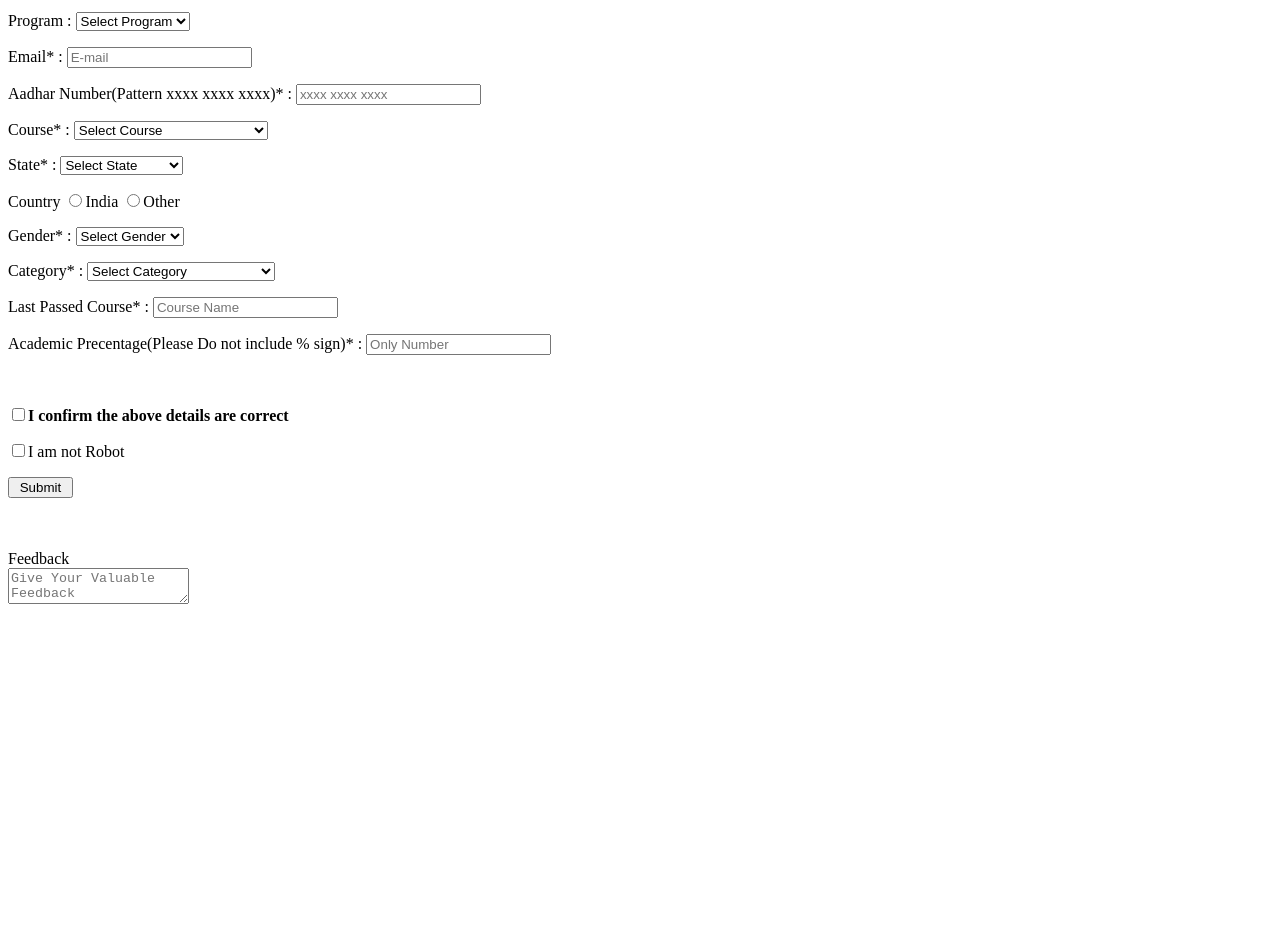
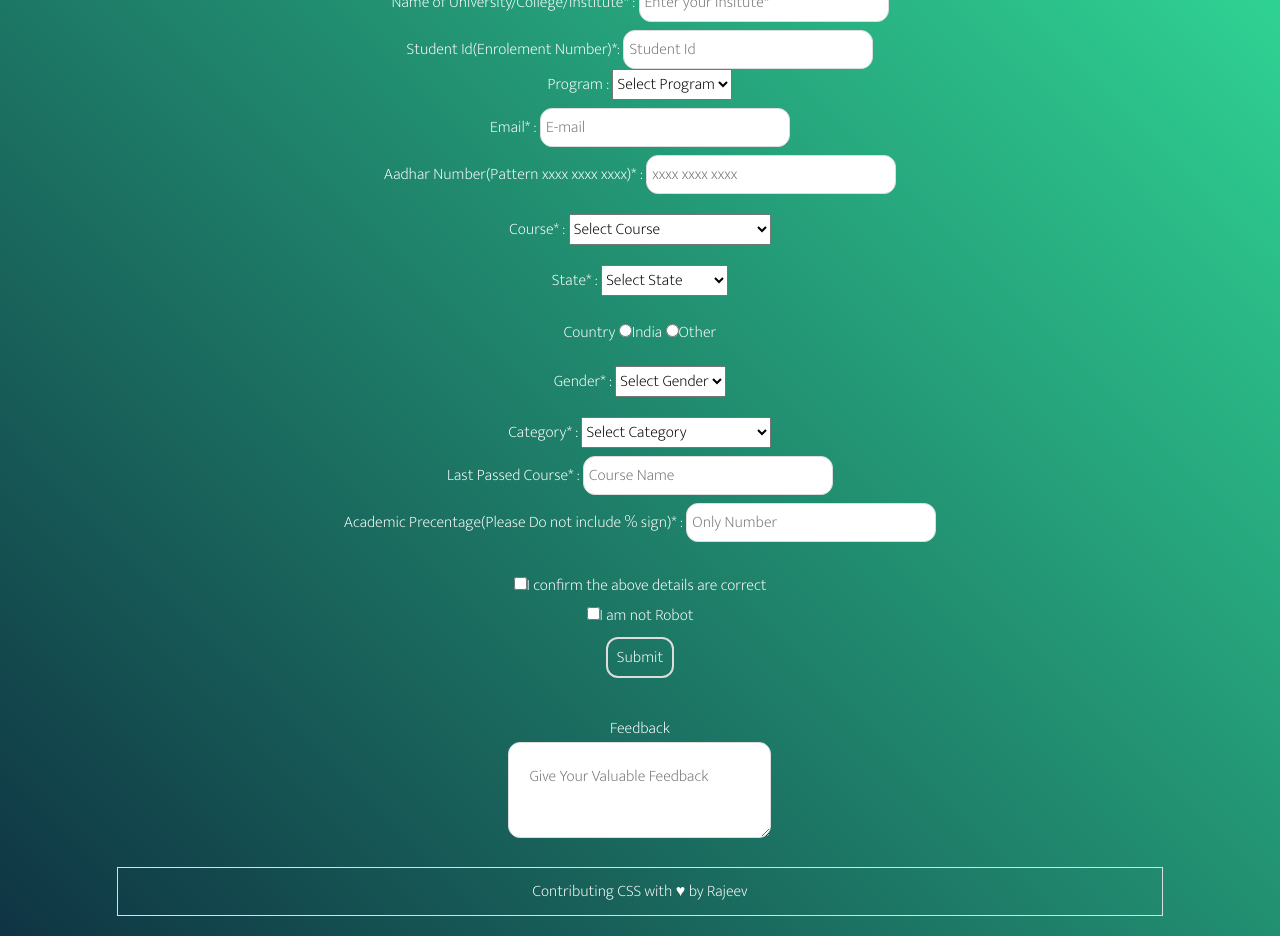
Before and after one commit to Pradyumna026/Simple-Registration-Form, a plain HTML site: page index.html in a window 1280 px wide. Shown: the part 311-1247 px from the top of the page. Before the commit the page ends 935 px from the top, so only its background shows below. Drawn offline with Linux system fonts and the light colour scheme.

Commit message:
Update index.html

```diff
--- a/index.html
+++ b/index.html
@@ -1,19 +1,105 @@
 <!DOCTYPE html>
 <html lang="en">
+
 <head>
     <meta charset="UTF-8">
     <meta name="viewport" content="width=device-width, initial-scale=1.0">
     <title>Registration Form</title>
+    <link rel="stylesheet" href="style.css">
+    <style>
+
+@import url('https://fonts.googleapis.com/css2?family=Mukta:wght@200;300;400;500;600;700;800&display=swap');
+
+*{
+    margin: 0;
+    padding: 0;
+    font-size: medium;
+    font-family: "Mukta", sans-serif;
+  font-weight: 200;
+  font-style: normal;
+}
+body{
+    background: linear-gradient(45deg,#0F3443,#34E89E);
+    color: #ffffff;
+    background-repeat: no-repeat;
+    background-size: contain;
+    height: 100%;
+    width: 100%;
+}
+#basic-form{
+    display: flex;
+    flex-direction: column;
+    text-align: center;
+}header{
+    text-align: center;
+}
+body{
+    display: flex;
+    flex-direction: column;
+    justify-content: center;
+    align-items: center;
+}
+input{
+    padding: 5px;
+    border: 1px solid #ddd;
+    border-radius: 12px ;
+    margin-top: 8px;
+}
+textarea{
+    border: 1px solid #ddd;
+    border-radius: 12px ;
+    padding: 20px;
+}
+h1{
+    border: 2px solid #ddd;
+    padding: 10px 20px 10px 20px;
+    margin-top: 20px;
+
+}
+#feedbacktext{
+    margin-bottom: 20px;
+}
+#submit-btn{
+    margin-bottom: 10px;
+}
+.common{
+    margin-top: 20px;
+}
+#submit-btn{
+    background: transparent;
+    border: 2px solid #ddd;
+    color: #ffffff;
+}
+#submit-btn:hover{
+    transform: scale(1.1);
+    transition: 0.1s;
+    background-color: #ffffff;
+    color: black;
+}
+footer{
+    padding: 10px 10px;
+    text-align: center;
+    border:1px solid #ddd;
+    width: 80%;
+    margin-bottom: 20px;
+
+}
+
+    </style>
 </head>
+
 <body>
     <header>
-    <h2>Registration Form</h2>
+        <h1>Registration Form</h1>
     </header>
     <br>
-    <main>
-        <form action="action.php">
-            <p> Name*: <input type="text" placeholder="First Name*"> <input type="text" placeholder="Middle Name"> <input type="text" placeholder="Last Name*"></p>
+    <form action="action.php" id="basic-form">
+        <div class="names">
+            Name*: <input type="text" placeholder="First Name*"> <input type="text" placeholder="Middle Name"> <input
+                type="text" placeholder="Last Name*">
+        </div>
 
+        <div class="information">
             <p>Father's Name*: <input type="text" placeholder="Father's name*"></p>
             <p>Mother's Name*: <input type="text" placeholder="Mother's name*"></p>
             <p>Contact Number* : <input type="number" placeholder="Contact Number*"></p>
@@ -30,7 +116,7 @@
             </p>
             <p>Email* : <input type="text" placeholder="E-mail"></p>
             <p>Aadhar Number(Pattern xxxx xxxx xxxx)* : <input type="text" placeholder="xxxx xxxx xxxx"></p>
-            <p>
+            <p class="common">
                 Course* : <select name="course" id="course">
                     <option value="Select Course">Select Course</option>
                     <option value="Cyber-Security">Cyber-Security</option>
@@ -46,7 +132,7 @@
                     <option value="Python">Python</option>
                 </select>
             </p>
-            <p>
+            <p class="common">
                 State* : <select name="State" id="Course">
                     <option value="Select State">Select State</option>
                     <option value="Bihar">Bihar</option>
@@ -67,15 +153,15 @@
                 </select>
 
             </p>
-                Country
+            <p class="common">Country
                 <label for="22">
                     <input type="radio" name="India" value="india" id="22">India
                 </label>
                 <label for="24">
                     <input type="radio" name="India" value="other" id="24">Other
-            </label>
+                </label></p>
             <p>
-                Gender* : <select name="gender" id="gender">
+                Gender* : <select name="gender" id="gender" class="common">
                     <option value="Select Gender">Select Gender</option>
                     <option value="Male">Male</option>
                     <option value="Female">Female</option>
@@ -83,7 +169,7 @@
                 </select>
             </p>
             <p>
-                Category* : <select name="category" id="category">
+                Category* : <select name="category" id="category" class="common">
                     <option value="Select Category">Select Category</option>
                     <option value="General">General</option>
                     <option value="SC">SC</option>
@@ -105,19 +191,15 @@
             <p>
                 <input type="checkbox" value="verify" name="verify">I am not Robot
             </p>
-            <input type="submit" value=" Submit ">
-
-
-
+             <input type="submit" value=" Submit "  id="submit-btn">
     </form>
     <br><br>
-        <footer>
-        <p>Feedback<br>
+    <p id="feedbacktext">Feedback<br>
         <textarea name="feedback" placeholder="Give Your Valuable Feedback"></textarea>
     </p>
-    </footer>
-    </main>
-
+    </div>
+<footer> Contributing CSS with &hearts; by Rajeev</footer>
 
 </body>
+
 </html>
```
Lines whose indentation alone changed are shown as unchanged.
